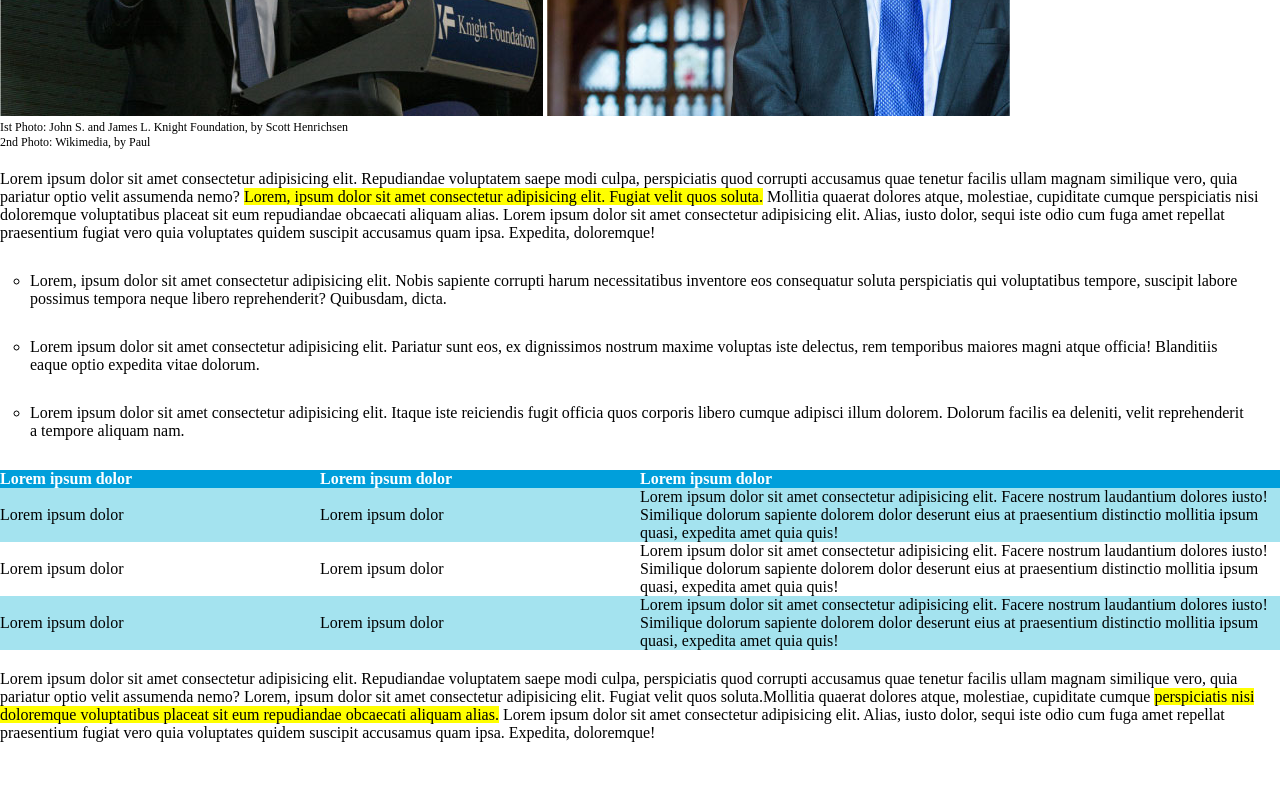
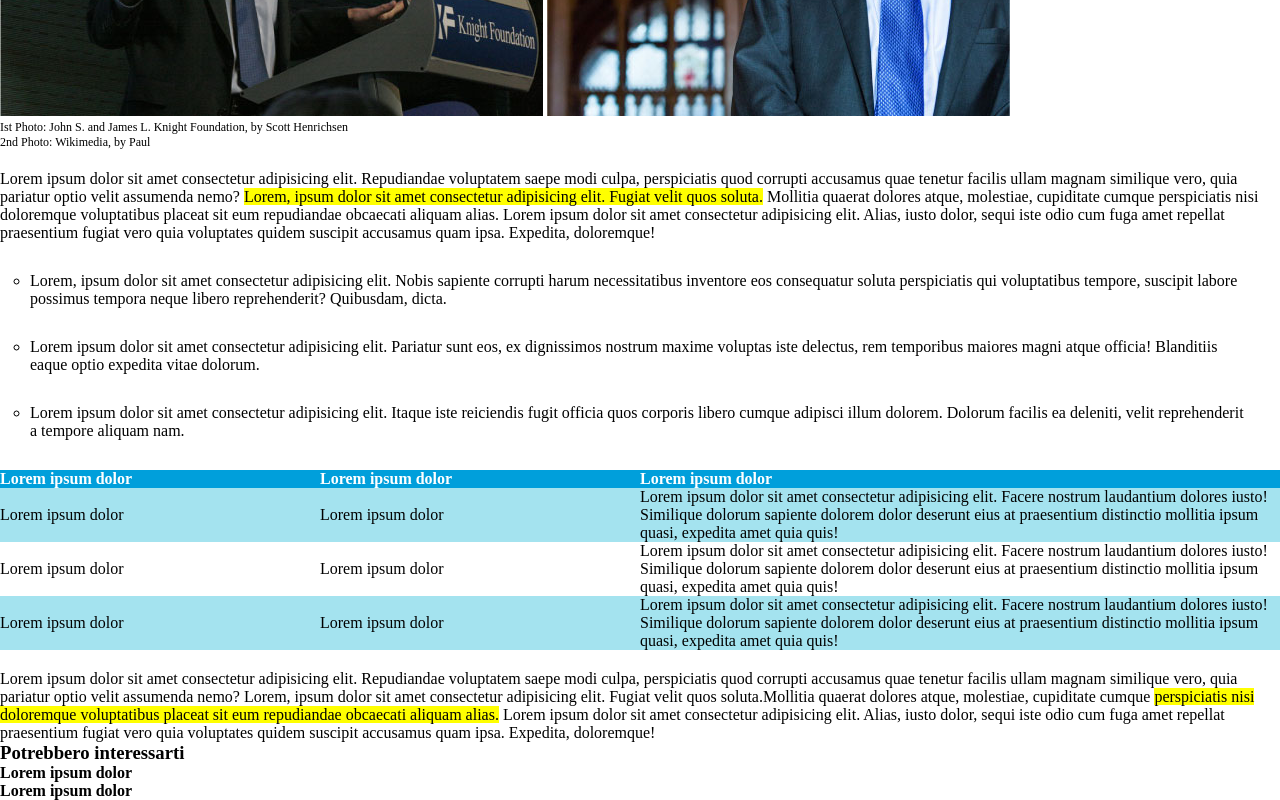
Before and after one commit to Ivanaricci/html-css-booleaner, a plain HTML site: page index.html in a window 1280 px wide. Shown: the part 452-1252 px from the top of the page. Before the commit the page ends 1194 px from the top, so only its background shows below. Drawn offline with Linux system fonts and the light colour scheme.

Commit message:
[UPD] Add bg immagine correlata1

```diff
--- a/index.html
+++ b/index.html
@@ -85,6 +85,17 @@
             Lorem ipsum dolor sit amet consectetur adipisicing elit. Repudiandae voluptatem saepe modi culpa, perspiciatis quod corrupti accusamus quae tenetur facilis ullam magnam similique vero, quia pariatur optio velit assumenda nemo? Lorem, ipsum dolor sit amet consectetur adipisicing elit. Fugiat velit quos soluta.Mollitia quaerat dolores atque, molestiae, cupiditate cumque <span class="yellow">perspiciatis nisi doloremque voluptatibus placeat sit eum repudiandae obcaecati aliquam alias.</span> Lorem ipsum dolor sit amet consectetur adipisicing elit. Alias, iusto dolor, sequi iste odio cum fuga amet repellat praesentium fugiat vero quia voluptates quidem suscipit accusamus quam ipsa. Expedita, doloremque!</p>
       </div>
 
+      <!-- correlati -->
+       <h3>Potrebbero interessarti</h3>
+
+       <div class="img-pc">
+        <h4 class="title-img">Lorem ipsum dolor</h4>
+       </div>
+
+       <div class="img-monitor">
+        <h4 class="title-img">Lorem ipsum dolor</h4>
+       </div>
+
 
 
 </body>
```
